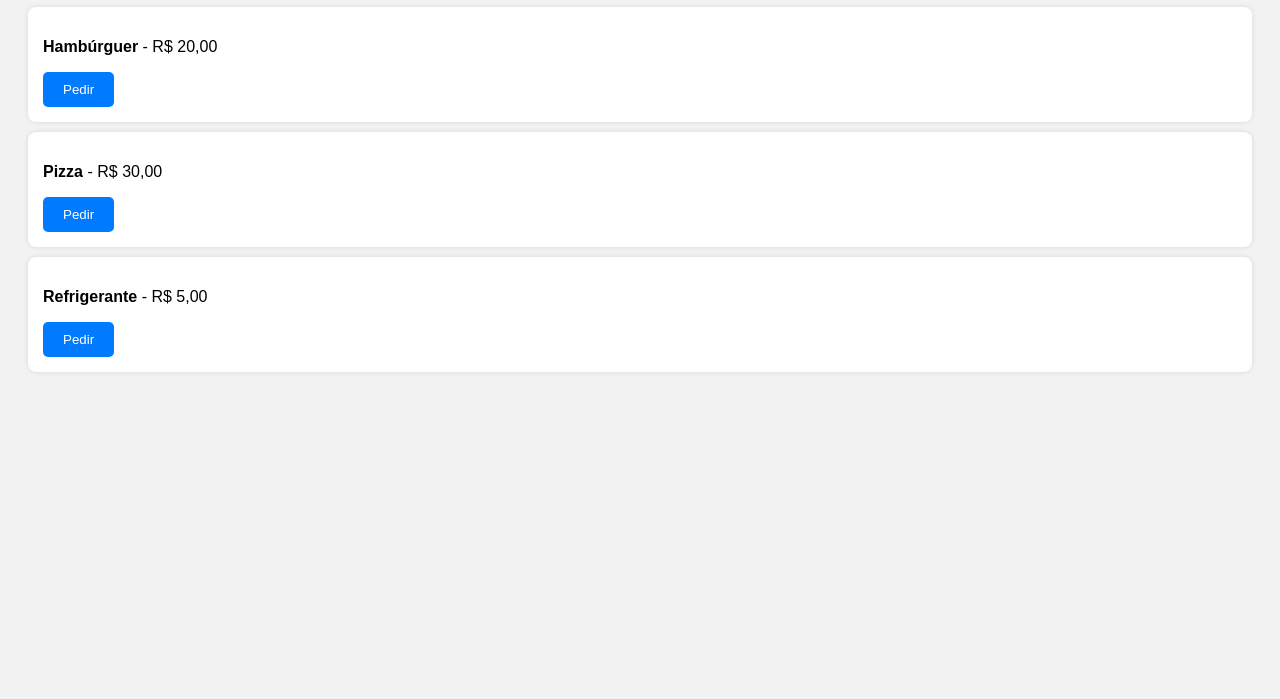
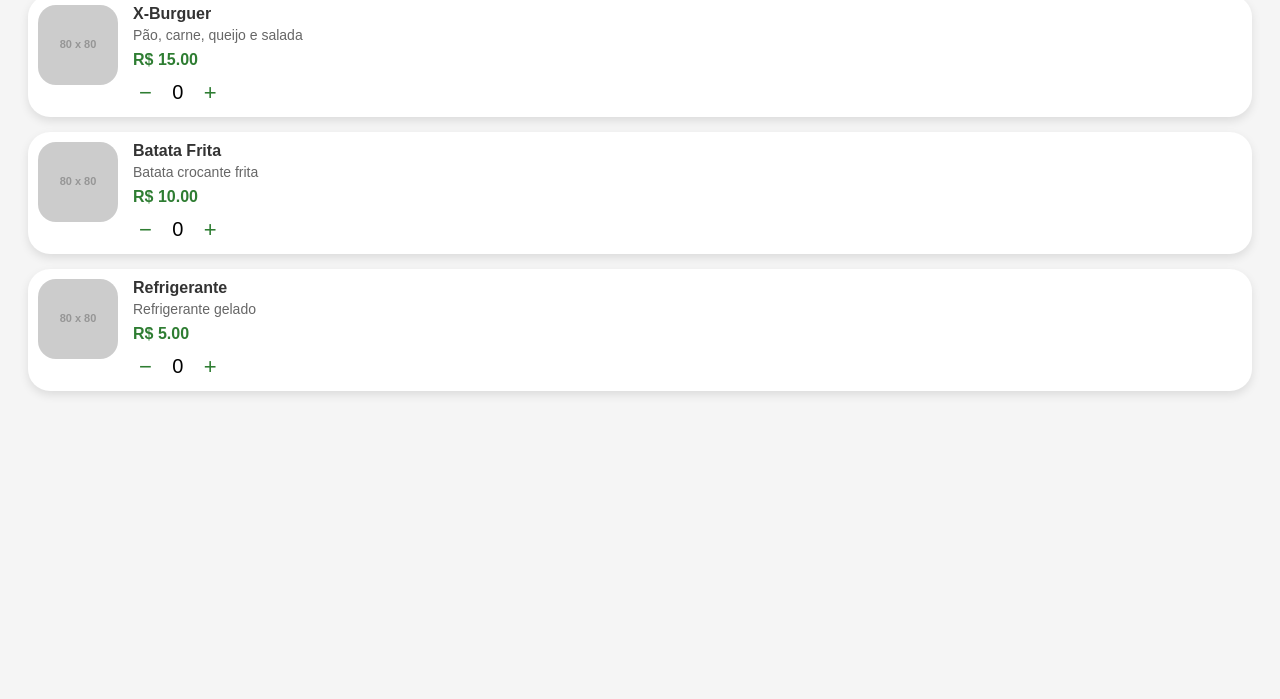
Before and after one commit to mauriciobrambila/restaurante, a plain HTML site: page index.html in a window 1280 px wide. Shown: the part 101-800 px from the top of the page. Drawn offline with Linux system fonts and the light colour scheme; placeholder pictures from the web are drawn by us.

Commit message:
Update index.html

```diff
--- a/index.html
+++ b/index.html
@@ -1,79 +1,176 @@
 <!DOCTYPE html>
 <html lang="pt-BR">
 <head>
-  <meta charset="UTF-8">
-  <meta name="viewport" content="width=device-width, initial-scale=1.0">
-  <title>Fazer Pedido</title>
+  <meta charset="UTF-8" />
+  <meta name="viewport" content="width=device-width, initial-scale=1.0"/>
+  <title>Cardápio</title>
   <style>
     body {
       font-family: Arial, sans-serif;
       padding: 20px;
-      background-color: #f2f2f2;
+      background-color: #f5f5f5;
     }
-    h1 {
+    .item {
+      background: #fff;
+      border-radius: 22px;
+      margin-bottom: 15px;
+      padding: 10px;
+      display: flex;
+      box-shadow: 0 4px 10px rgba(0,0,0,0.1);
+    }
+    .item img {
+      width: 80px;
+      height: 80px;
+      border-radius: 18px;
+      object-fit: cover;
+      margin-right: 15px;
+    }
+    .info {
+      flex: 1;
+    }
+    .nome {
+      font-weight: bold;
+      font-size: 16px;
       color: #333;
     }
-    .produto {
-      background-color: #fff;
-      padding: 15px;
-      margin-bottom: 10px;
-      border-radius: 8px;
-      box-shadow: 0 0 5px rgba(0,0,0,0.1);
+    .desc {
+      color: #666;
+      font-size: 14px;
+      margin-top: 4px;
     }
-    button {
-      padding: 10px 20px;
-      background-color: #007bff;
-      color: white;
+    .preco {
+      font-weight: bold;
+      color: #2e7d32;
+      font-size: 16px;
+      margin-top: 8px;
+    }
+    .contador {
+      display: flex;
+      align-items: center;
+      gap: 10px;
+      margin-top: 10px;
+    }
+    .contador button {
+      background: none;
       border: none;
-      border-radius: 5px;
+      font-size: 22px;
+      color: #2e7d32;
       cursor: pointer;
     }
-    button:disabled {
-      background-color: #aaa;
+    .quantidade {
+      font-size: 20px;
+      min-width: 20px;
+      text-align: center;
     }
-    #mensagem {
-      margin-top: 20px;
-      color: green;
-      font-weight: bold;
+    .finalizar {
+      background-color: #2e7d32;
+      color: white;
+      padding: 15px;
+      border: none;
+      border-radius: 25px;
+      width: 100%;
+      font-size: 17px;
+      font-weight: 700;
+      margin-top: 30px;
+      cursor: pointer;
     }
   </style>
 </head>
 <body>
-  <h1>Cardápio</h1>
 
-  <div class="produto">
-    <p><strong>Hambúrguer</strong> - R$ 20,00</p>
-    <button onclick="fazerPedido('Hambúrguer')">Pedir</button>
-  </div>
+  <h2>Cardápio</h2>
 
-  <div class="produto">
-    <p><strong>Pizza</strong> - R$ 30,00</p>
-    <button onclick="fazerPedido('Pizza')">Pedir</button>
-  </div>
+  <div id="cardapio"></div>
 
-  <div class="produto">
-    <p><strong>Refrigerante</strong> - R$ 5,00</p>
-    <button onclick="fazerPedido('Refrigerante')">Pedir</button>
-  </div>
-
-  <div id="mensagem"></div>
+  <button class="finalizar" id="btnFinalizar" onclick="finalizarPedido()" style="display: none;">
+    Finalizar Pedido
+  </button>
 
   <script>
-    async function fazerPedido(produto) {
-      const resposta = await fetch('https://restaurante/api/pedido', {
-        method: 'POST',
-        headers: {
-          'Content-Type': 'application/json'
-        },
-        body: JSON.stringify({ produto })
+    const produtos = [
+      {
+        id: '1',
+        nome: 'X-Burguer',
+        descricao: 'Pão, carne, queijo e salada',
+        preco: 15.00,
+        imagem: 'https://via.placeholder.com/80?text=X-Burguer'
+      },
+      {
+        id: '2',
+        nome: 'Batata Frita',
+        descricao: 'Batata crocante frita',
+        preco: 10.00,
+        imagem: 'https://via.placeholder.com/80?text=Batata'
+      },
+      {
+        id: '3',
+        nome: 'Refrigerante',
+        descricao: 'Refrigerante gelado',
+        preco: 5.00,
+        imagem: 'https://via.placeholder.com/80?text=Refri'
+      }
+    ];
+
+    const pedido = {};
+
+    function renderCardapio() {
+      const container = document.getElementById('cardapio');
+      container.innerHTML = '';
+      produtos.forEach(produto => {
+        const quantidade = pedido[produto.id]?.quantidade || 0;
+
+        const item = document.createElement('div');
+        item.className = 'item';
+        item.innerHTML = `
+          <img src="${produto.imagem}" alt="${produto.nome}" />
+          <div class="info">
+            <div class="nome">${produto.nome}</div>
+            <div class="desc">${produto.descricao}</div>
+            <div class="preco">R$ ${produto.preco.toFixed(2)}</div>
+            <div class="contador">
+              <button onclick="removerDoPedido('${produto.id}')">−</button>
+              <span class="quantidade">${quantidade}</span>
+              <button onclick="adicionarAoPedido('${produto.id}')">+</button>
+            </div>
+          </div>
+        `;
+        container.appendChild(item);
       });
 
-      if (resposta.ok) {
-        document.getElementById('mensagem').innerText = `Pedido de ${produto} enviado!`;
+      const temPedido = Object.values(pedido).some(p => p.quantidade > 0);
+      document.getElementById('btnFinalizar').style.display = temPedido ? 'block' : 'none';
+    }
+
+    function adicionarAoPedido(id) {
+      const produto = produtos.find(p => p.id === id);
+      if (!pedido[id]) {
+        pedido[id] = { ...produto, quantidade: 1 };
       } else {
-        document.getElementById('mensagem').innerText = `Erro ao enviar pedido.`;
+        pedido[id].quantidade += 1;
+      }
+      renderCardapio();
+    }
+
+    function removerDoPedido(id) {
+      if (pedido[id]) {
+        pedido[id].quantidade -= 1;
+        if (pedido[id].quantidade <= 0) {
+          delete pedido[id];
+        }
+        renderCardapio();
       }
     }
+
+    function finalizarPedido() {
+      const itens = Object.values(pedido).filter(p => p.quantidade > 0);
+      const total = itens.reduce((soma, p) => soma + p.preco * p.quantidade, 0);
+      alert('Pedido finalizado:\n\n' +
+        itens.map(p => `${p.nome} x ${p.quantidade}`).join('\n') +
+        `\n\nTotal: R$ ${total.toFixed(2)}`);
+    }
+
+    renderCardapio();
   </script>
+
 </body>
 </html>
```
